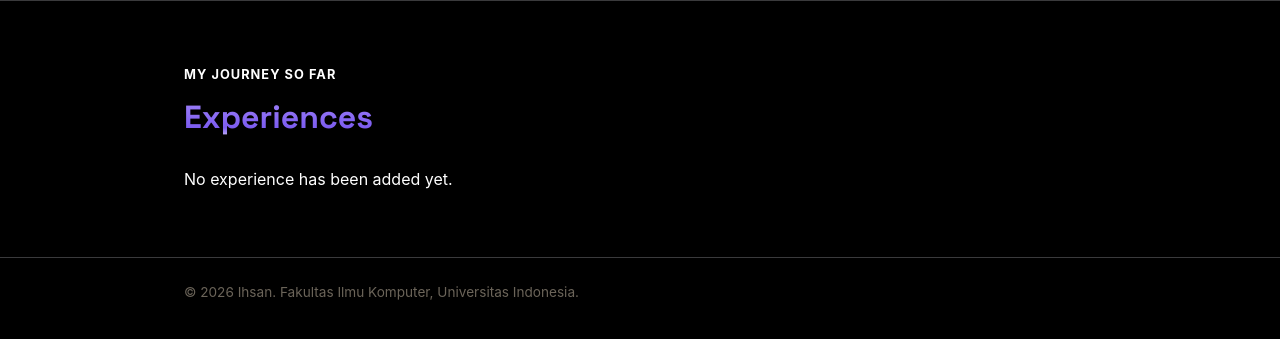
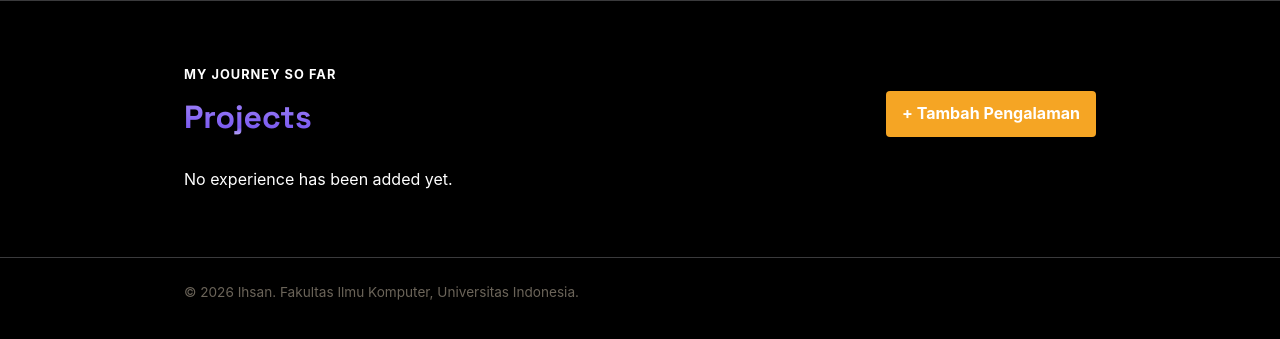
Before and after one commit to 8ijaan/myportofolio, a Django app: page /experience/ in a window 1280 px wide. Shown: the part 70-409 px from the top of the page. Run offline with Django 5.2, Linux system fonts and the light colour scheme; data that the repository does not hold is empty.

Commit message:
fix(experience): add button to redirect to form

```diff
--- a/templates/experience.html
+++ b/templates/experience.html
@@ -1,15 +1,22 @@
-{% extends 'base.html' %}
-{% block meta %}
-  <title>{{name}}'s Experience</title>
-  <meta name="description" content="My work experience and achievements.">
-{% endblock meta %}
-{% block content %}
+{% extends 'base.html' %} {% block meta %}
+<title>{{name}}'s Experience</title>
+<meta name="description" content="My work experience and achievements." />
+{% endblock meta %} {% block content %}
 
 <main>
   <section class="experience-section" id="experience">
     <div class="container">
       <p class="section-kicker">My journey so far</p>
-      <h1>Experiences</h1>
+      <div class="project-header">
+        <h1>Projects</h1>
+        <a
+          href="{% url 'main:create_experience' %}"
+          class="button experience-add-button"
+        >
+          <span aria-hidden="true">+</span>
+          Tambah Pengalaman
+        </a>
+      </div>
 
       <div class="experience-grid">
         {% for experience in experience_list %}
```
